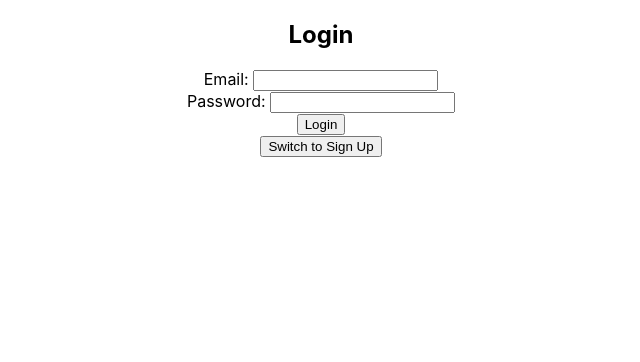
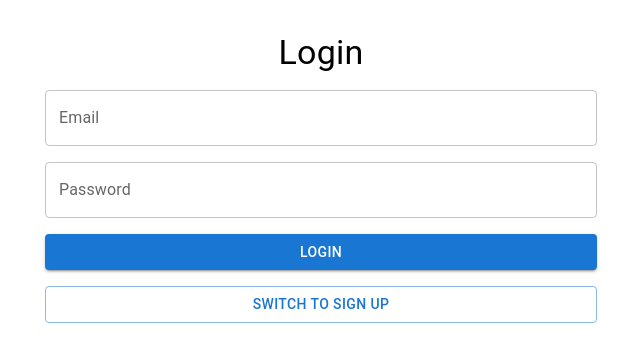
Before and after one commit to jonahduckworth/neo-wallet, a React (Create React App) app in the folder frontend/: page /login in a window 1280 px wide. Shown: the top 362 px of the page, without its empty margins (319-959 px from the left). Built offline with nearby package versions, Linux system fonts and the light colour scheme.

Commit message:
added mui. using on auth page

```diff
--- a/frontend/package.json
+++ b/frontend/package.json
@@ -4,6 +4,9 @@
   "private": true,
   "dependencies": {
     "@apollo/client": "^3.8.1",
+    "@emotion/react": "^11.11.1",
+    "@emotion/styled": "^11.11.0",
+    "@mui/material": "^5.14.6",
     "@testing-library/user-event": "^13.5.0",
     "@types/node": "^16.18.44",
     "@types/react": "^18.2.21",
--- a/frontend/src/components/Auth/AuthPage/AuthPage.tsx
+++ b/frontend/src/components/Auth/AuthPage/AuthPage.tsx
@@ -4,6 +4,8 @@ import { SIGNUP_MUTATION, LOGIN_MUTATION } from '../graphql/auth';
 import LoginForm from '../LoginForm';
 import SignUpForm from '../SignUpForm';
 import { AuthPageProps } from '../Types';
+
+import { Button, Container, Typography, Box } from '@mui/material';
 
 const AuthPage: React.FC<AuthPageProps> = ({ onLogin }) => {
   const [isLogin, setIsLogin] = useState(true);
@@ -12,7 +14,7 @@ const AuthPage: React.FC<AuthPageProps> = ({ onLogin }) => {
   const [signup] = useMutation(SIGNUP_MUTATION);
   const [login] = useMutation(LOGIN_MUTATION);
 
-  const handleInputChange = (e: React.ChangeEvent<HTMLInputElement | HTMLSelectElement>) => {
+  const handleInputChange = (e: React.ChangeEvent<HTMLInputElement | HTMLTextAreaElement | HTMLSelectElement>) => {
     const { name, value } = e.target;
     setFormData(prev => ({ ...prev, [name]: value }));
   };
@@ -46,13 +48,19 @@ const AuthPage: React.FC<AuthPageProps> = ({ onLogin }) => {
   };
 
   return (
-    <div>
-      <h2>{isLogin ? 'Login' : 'Sign Up'}</h2>
-      {isLogin ? <LoginForm {...propsForLoginForm} /> : <SignUpForm {...propsForSignUpForm} />}
-      <button onClick={() => setIsLogin(!isLogin)}>
-        Switch to {isLogin ? 'Sign Up' : 'Login'}
-      </button>
-    </div>
+    <Container maxWidth="sm">
+      <Box my={4}>
+        <Typography variant="h4" align="center" gutterBottom>
+          {isLogin ? 'Login' : 'Sign Up'}
+        </Typography>
+        {isLogin ? <LoginForm {...propsForLoginForm} /> : <SignUpForm {...propsForSignUpForm} />}
+        <Box mt={2}>
+          <Button fullWidth variant="outlined" onClick={() => setIsLogin(!isLogin)}>
+            Switch to {isLogin ? 'Sign Up' : 'Login'}
+          </Button>
+        </Box>
+      </Box>
+    </Container>
   );
 }
 
--- a/frontend/src/components/Auth/LoginForm/LoginForm.tsx
+++ b/frontend/src/components/Auth/LoginForm/LoginForm.tsx
@@ -1,29 +1,36 @@
 import React from 'react';
 import { LoginFormProps } from '../Types';
 
+import { Button, TextField, Box } from '@mui/material';
+
 const LoginForm: React.FC<LoginFormProps> = ({ formData, onInputChange, onSubmit }) => {
-
   return (
     <form onSubmit={onSubmit}>
-      <div>
-        <label>Email: </label>
-        <input
+      <Box my={2}>
+        <TextField
+          fullWidth
+          label="Email"
+          variant="outlined"
           type="email"
           name="email"
           value={formData.email}
           onChange={onInputChange}
         />
-      </div>
-      <div>
-        <label>Password: </label>
-          <input
-            type="password"
-            name="password"
-            value={formData.password}
-            onChange={onInputChange}
-          />
-        </div>
-        <button type="submit">Login</button>
+      </Box>
+      <Box my={2}>
+        <TextField
+          fullWidth
+          label="Password"
+          variant="outlined"
+          type="password"
+          name="password"
+          value={formData.password}
+          onChange={onInputChange}
+        />
+      </Box>
+      <Button fullWidth variant="contained" color="primary" type="submit">
+        Login
+      </Button>
     </form>
   );
 }
--- a/frontend/src/components/Auth/SignUpForm/SignUpForm.tsx
+++ b/frontend/src/components/Auth/SignUpForm/SignUpForm.tsx
@@ -1,37 +1,47 @@
 import React from 'react';
 import { SignUpFormProps } from '../Types';
+
+import { Button, TextField, Box } from '@mui/material';
 
 const SignUpForm: React.FC<SignUpFormProps> = ({ formData, onInputChange, onSubmit }) => {
   return (
     <form onSubmit={onSubmit}>
-      <div>
-        <label>Username: </label>
-        <input
+      <Box my={2}>
+        <TextField
+          fullWidth
+          label="Username"
+          variant="outlined"
           type="text"
           name="username"
           value={formData.username}
           onChange={onInputChange}
         />
-    </div>
-      <div>
-        <label>Email: </label>
-        <input
+      </Box>
+      <Box my={2}>
+        <TextField
+          fullWidth
+          label="Email"
+          variant="outlined"
           type="email"
           name="email"
           value={formData.email}
           onChange={onInputChange}
         />
-      </div>
-      <div>
-        <label>Password: </label>
-          <input
-            type="password"
-            name="password"
-            value={formData.password}
-            onChange={onInputChange}
-          />
-        </div>
-        <button type="submit">Sign Up</button>
+      </Box>
+      <Box my={2}>
+        <TextField
+          fullWidth
+          label="Password"
+          variant="outlined"
+          type="password"
+          name="password"
+          value={formData.password}
+          onChange={onInputChange}
+        />
+      </Box>
+      <Button fullWidth variant="contained" color="primary" type="submit">
+        Sign Up
+      </Button>
     </form>
   );
 }
```
Also changed, not shown: 1 other file (tests, documents, lock files or other folders).
